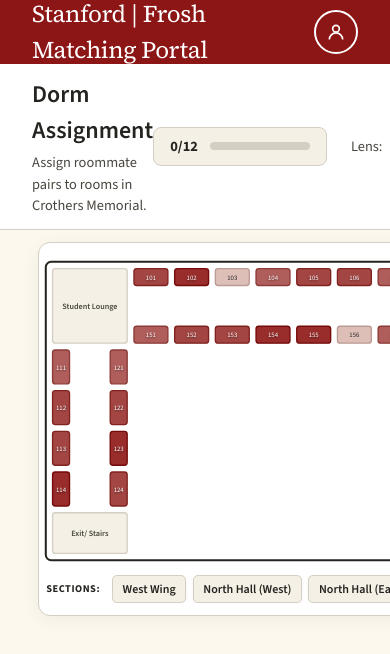
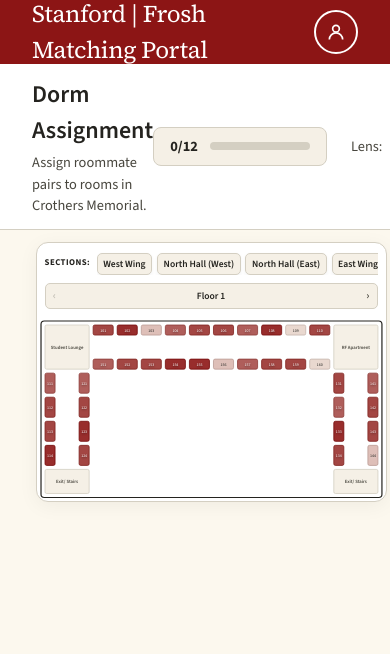
Before and after one commit to omfarkas/247froshmatch, a React (Vite) app: page /dorm in a window 390 px wide. Shown: the top 654 px of the page. Built offline with nearby package versions, Linux system fonts and the light colour scheme.

Commit message:
added color changes (green done rooms)

```diff
--- a/src/pages/dorm/DormAssignment.jsx
+++ b/src/pages/dorm/DormAssignment.jsx
@@ -804,7 +804,12 @@
   };
 
   const handleZoneClick = (zone) => {
-    setSelectedZone(zone);
+    // If clicking the same zone, deselect it
+    if (selectedZone?.id === zone.id) {
+      setSelectedZone(null);
+    } else {
+      setSelectedZone(zone);
+    }
     setSelectedRoom(null);
     setSwapSource(null);
   };
@@ -814,6 +819,16 @@
       ...prev,
       [currentFloor.id]: prev[currentFloor.id].map((z) =>
         z.id === zoneId ? { ...z, status: "approved" } : z
+      ),
+    }));
+    setSelectedZone(null);
+  };
+
+  const handleUnapproveZone = (zoneId) => {
+    setAllZones((prev) => ({
+      ...prev,
+      [currentFloor.id]: prev[currentFloor.id].map((z) =>
+        z.id === zoneId ? { ...z, status: "pending" } : z
       ),
     }));
     setSelectedZone(null);
@@ -1057,6 +1072,7 @@
           zoneRooms={selectedZone ? getRoomsForZone(selectedZone) : []}
           roomContext={selectedRoom ? getRoomContext(selectedRoom) : []}
           onApproveZone={handleApproveZone}
+          onUnapproveZone={handleUnapproveZone}
           onClose={() => {
             setSelectedRoom(null);
             setSelectedZone(null);
@@ -1079,11 +1095,51 @@
               <div className="swap-room">
                 <strong>Room {swapSource.id}</strong>
                 <p>{swapSource.students.join(" & ")}</p>
+                <div className="swap-room-habits">
+                  <div className="habit-item">
+                    <span className="habit-label">Social:</span>
+                    <span className="habit-value">
+                      {swapSource.preferences.social}/10
+                    </span>
+                  </div>
+                  <div className="habit-item">
+                    <span className="habit-label">Sleep:</span>
+                    <span className="habit-value capitalize">
+                      {swapSource.preferences.sleep}
+                    </span>
+                  </div>
+                  <div className="habit-item">
+                    <span className="habit-label">Athlete:</span>
+                    <span className="habit-value">
+                      {swapSource.preferences.varsity ? "Yes" : "No"}
+                    </span>
+                  </div>
+                </div>
               </div>
               <div className="swap-arrow">⇄</div>
               <div className="swap-room">
                 <strong>Room {swapTarget.id}</strong>
                 <p>{swapTarget.students.join(" & ")}</p>
+                <div className="swap-room-habits">
+                  <div className="habit-item">
+                    <span className="habit-label">Social:</span>
+                    <span className="habit-value">
+                      {swapTarget.preferences.social}/10
+                    </span>
+                  </div>
+                  <div className="habit-item">
+                    <span className="habit-label">Sleep:</span>
+                    <span className="habit-value capitalize">
+                      {swapTarget.preferences.sleep}
+                    </span>
+                  </div>
+                  <div className="habit-item">
+                    <span className="habit-label">Athlete:</span>
+                    <span className="habit-value">
+                      {swapTarget.preferences.varsity ? "Yes" : "No"}
+                    </span>
+                  </div>
+                </div>
               </div>
             </div>
             <div className="swap-actions">
--- a/src/pages/dorm/components/FloorPlan.css
+++ b/src/pages/dorm/components/FloorPlan.css
@@ -11,7 +11,7 @@
 
 .floor-plan-wrapper {
   background: var(--color-surface);
-  padding: 0.75rem 0 0;
+  padding: 0;
   border-radius: 12px;
   box-shadow: 0 4px 20px rgba(0, 0, 0, 0.05);
   border: 1px solid var(--color-border);
@@ -74,48 +74,49 @@
 
 /* Rooms highlighted in selected section */
 .room.zone-highlight {
-  stroke: #8c1515 !important;
-  stroke-width: 3;
-  filter: brightness(1.1) drop-shadow(0 0 6px rgba(140, 21, 21, 0.4));
+  stroke: #2e6f40 !important;
+  stroke-width: 2;
+  filter: brightness(1.1) drop-shadow(0 0 4px rgba(46, 111, 64, 0.4));
 }
 
 /* Strong swap source indicator */
 .room.swap-source {
-  stroke: #8c1515 !important;
-  stroke-width: 4;
-  filter: drop-shadow(0 0 12px rgba(140, 21, 21, 0.6));
+  stroke: #2e6f40 !important;
+  stroke-width: 2.5;
+  filter: drop-shadow(0 0 6px rgba(46, 111, 64, 0.5));
   animation: swap-pulse 1.5s ease-in-out infinite;
 }
 
 .room.swap-target:hover {
   stroke: #2e6f40 !important;
-  stroke-width: 3;
-  filter: drop-shadow(0 0 8px rgba(46, 111, 64, 0.5));
+  stroke-width: 2;
+  filter: drop-shadow(0 0 5px rgba(46, 111, 64, 0.45));
   cursor: crosshair;
 }
 
 @keyframes swap-pulse {
   0%,
   100% {
-    filter: drop-shadow(0 0 8px rgba(140, 21, 21, 0.4));
+    filter: drop-shadow(0 0 4px rgba(46, 111, 64, 0.4));
   }
   50% {
-    filter: drop-shadow(0 0 16px rgba(140, 21, 21, 0.8));
+    filter: drop-shadow(0 0 8px rgba(46, 111, 64, 0.6));
   }
 }
 
-/* Controls row below map */
+/* Controls row above map */
 .map-controls-row {
   display: flex;
   justify-content: space-between;
   align-items: center;
   width: 100%;
-  margin-top: 0;
-  padding: 0.5rem 1.2% 0.75rem;
+  margin-bottom: 0;
+  padding: 0.75rem 1.2% 0.5rem;
   gap: 1rem;
   box-sizing: border-box;
   position: relative;
   z-index: 10;
+  overflow: visible;
 }
 
 /* Section tabs on left */
@@ -124,6 +125,7 @@
   align-items: center;
   gap: 0.75rem;
   flex: 1;
+  min-width: 0;
 }
 
 /* Floor navigation */
@@ -136,7 +138,8 @@
   padding: 0.25rem 0.4rem;
   border-radius: 5px;
   border: 1px solid var(--color-border);
-  flex-shrink: 0;
+  flex-shrink: 1;
+  min-width: 100px;
   width: 140px;
   height: 28px;
 }
@@ -198,8 +201,28 @@
   display: flex;
   gap: 0.4rem;
   overflow-x: auto;
+  overflow-y: visible;
   flex: 1;
-  padding-bottom: 0;
+  padding: 2px 0 0 0;
+  scrollbar-width: thin;
+  scrollbar-color: var(--color-border) transparent;
+}
+
+.section-tabs-list::-webkit-scrollbar {
+  height: 4px;
+}
+
+.section-tabs-list::-webkit-scrollbar-track {
+  background: transparent;
+}
+
+.section-tabs-list::-webkit-scrollbar-thumb {
+  background: var(--color-border);
+  border-radius: 2px;
+}
+
+.section-tabs-list::-webkit-scrollbar-thumb:hover {
+  background: var(--color-text-secondary);
 }
 
 .section-tab {
@@ -225,10 +248,10 @@
 }
 
 .section-tab.pending:hover {
-  border-color: #8c1515;
-  background: rgba(140, 21, 21, 0.08);
+  border-color: #48463e;
+  background: rgba(72, 70, 62, 0.08);
   transform: translateY(-1px);
-  box-shadow: 0 4px 8px rgba(140, 21, 21, 0.2);
+  box-shadow: 0 4px 8px rgba(72, 70, 62, 0.2);
 }
 
 .section-tab.approved {
@@ -239,10 +262,10 @@
 }
 
 .section-tab.selected {
-  border-color: #8c1515 !important;
-  background: rgba(140, 21, 21, 0.12) !important;
-  color: #8c1515;
-  box-shadow: 0 4px 12px rgba(140, 21, 21, 0.35);
+  border-color: #48463e !important;
+  background: rgba(72, 70, 62, 0.15) !important;
+  color: #48463e;
+  box-shadow: 0 4px 12px rgba(72, 70, 62, 0.35);
   transform: translateY(-1px);
 }
 
@@ -250,3 +273,112 @@
   font-size: 0.75rem;
   font-weight: 700;
 }
+
+/* Responsive styles for smaller screens */
+@media (max-width: 1024px) {
+  .map-controls-row {
+    padding: 0.5rem 1% 0.5rem;
+    gap: 0.75rem;
+  }
+
+  .section-tabs-label {
+    font-size: 0.6rem;
+  }
+
+  .section-tab {
+    padding: 0.15rem 0.5rem;
+    font-size: 0.7rem;
+    height: 26px;
+  }
+
+  .floor-nav {
+    width: 120px;
+    min-width: 90px;
+    height: 26px;
+    padding: 0.2rem 0.3rem;
+  }
+
+  .floor-nav-btn {
+    font-size: 0.75rem;
+    padding: 0.05rem 0.25rem;
+  }
+
+  .floor-name {
+    font-size: 0.6rem;
+  }
+}
+
+@media (max-width: 768px) {
+  .map-controls-row {
+    padding: 0.4rem 0.5% 0.4rem;
+    gap: 0.5rem;
+  }
+
+  .section-tabs {
+    gap: 0.5rem;
+  }
+
+  .section-tabs-label {
+    font-size: 0.55rem;
+  }
+
+  .section-tab {
+    padding: 0.1rem 0.4rem;
+    font-size: 0.65rem;
+    height: 24px;
+    gap: 0.15rem;
+  }
+
+  .floor-nav {
+    width: 100px;
+    min-width: 80px;
+    height: 24px;
+    padding: 0.15rem 0.25rem;
+  }
+
+  .floor-nav-btn {
+    font-size: 0.7rem;
+    padding: 0.05rem 0.2rem;
+  }
+
+  .floor-name {
+    font-size: 0.55rem;
+  }
+
+  .tab-check {
+    font-size: 0.7rem;
+  }
+}
+
+@media (max-width: 480px) {
+  .map-controls-row {
+    flex-direction: column;
+    gap: 0.5rem;
+    padding: 0.5rem;
+  }
+
+  .section-tabs {
+    width: 100%;
+    gap: 0.4rem;
+  }
+
+  .section-tabs-list {
+    gap: 0.3rem;
+  }
+
+  .section-tab {
+    padding: 0.1rem 0.35rem;
+    font-size: 0.6rem;
+    height: 22px;
+  }
+
+  .floor-nav {
+    width: 100%;
+    min-width: unset;
+    height: 26px;
+  }
+
+  .floor-name {
+    font-size: 0.6rem;
+  }
+}
--- a/src/pages/dorm/components/FloorPlan.jsx
+++ b/src/pages/dorm/components/FloorPlan.jsx
@@ -44,6 +44,11 @@
   const getRoomStyle = (room) => {
     if (activeLens === "none") return {};
 
+    // Check if room is in an approved zone
+    const roomZoneType = getZoneTypeForRoom(room);
+    const roomZone = zones?.find((z) => getZoneType(z.id) === roomZoneType);
+    const isApproved = roomZone?.status === "approved";
+
     let intensity = 0;
 
     if (activeLens === "social") {
@@ -77,27 +82,20 @@
 
     let r, g, b;
 
-    if (activeLens === "social") {
-      // Social gradient: Light cream (#F5F0E6) -> Coral (#E87461) -> Stanford Red (#8C1515)
-      // Low social: 245, 240, 230
-      // High social: 140, 21, 21
+    if (isApproved) {
+      // Pale green gradient for approved sections: Very light mint -> Soft sage green
+      // Low: 235, 245, 235
+      // High: 180, 210, 185
+      r = Math.round(235 - intensity * (235 - 180));
+      g = Math.round(245 - intensity * (245 - 210));
+      b = Math.round(235 - intensity * (235 - 185));
+    } else {
+      // All lenses use the same red gradient: Light cream -> Coral -> Stanford Red
+      // Low: 245, 240, 230
+      // High: 140, 21, 21
       r = Math.round(245 - intensity * (245 - 140));
       g = Math.round(240 - intensity * (240 - 21));
       b = Math.round(230 - intensity * (230 - 21));
-    } else if (activeLens === "sleep") {
-      // Sleep gradient: Light yellow/cream (#FFF8E1) -> Lavender (#9575CD) -> Deep purple (#5E35B1)
-      // Early: 255, 248, 225
-      // Late: 94, 53, 177
-      r = Math.round(255 - intensity * (255 - 94));
-      g = Math.round(248 - intensity * (248 - 53));
-      b = Math.round(225 - intensity * (225 - 177));
-    } else if (activeLens === "varsity") {
-      // Athletes gradient: Light cream (#F5F0E6) -> Turf Green (#2E6F40)
-      // Non-athlete: 245, 240, 230
-      // Athlete: 46, 111, 64
-      r = Math.round(245 - intensity * (245 - 46));
-      g = Math.round(240 - intensity * (240 - 111));
-      b = Math.round(230 - intensity * (230 - 64));
     }
 
     const strokeR = Math.max(r - 35, 40);
@@ -119,6 +117,55 @@
   return (
     <div className="floor-plan-container">
       <div className="floor-plan-wrapper">
+        {/* Controls row above map */}
+        <div className="map-controls-row">
+          {/* Section tabs on left */}
+          <div className="section-tabs">
+            <span className="section-tabs-label">Sections:</span>
+            <div className="section-tabs-list">
+              {zones &&
+                zones.map((zone) => {
+                  const isSelected = selectedZone?.id === zone.id;
+                  const isApproved = zone.status === "approved";
+
+                  return (
+                    <button
+                      key={zone.id}
+                      className={`section-tab ${isSelected ? "selected" : ""} ${
+                        isApproved ? "approved" : "pending"
+                      }`}
+                      onClick={() => onZoneClick(zone)}
+                    >
+                      {isApproved && <span className="tab-check">✓</span>}
+                      {zone.label}
+                    </button>
+                  );
+                })}
+            </div>
+          </div>
+
+          {/* Floor navigation on right */}
+          <div className="floor-nav">
+            <button
+              className="floor-nav-btn"
+              onClick={() => onChangeFloor(-1)}
+              disabled={currentFloorIndex === 0}
+            >
+              ‹
+            </button>
+            <div className="floor-indicator">
+              <span className="floor-name">{floor.name}</span>
+            </div>
+            <button
+              className="floor-nav-btn"
+              onClick={() => onChangeFloor(1)}
+              disabled={currentFloorIndex === floors.length - 1}
+            >
+              ›
+            </button>
+          </div>
+        </div>
+
         <svg
           className="floor-plan"
           viewBox="0 0 870 460"
@@ -205,55 +252,6 @@
             );
           })}
         </svg>
-
-        {/* Controls row below map */}
-        <div className="map-controls-row">
-          {/* Section tabs on left */}
-          <div className="section-tabs">
-            <span className="section-tabs-label">Sections:</span>
-            <div className="section-tabs-list">
-              {zones &&
-                zones.map((zone) => {
-                  const isSelected = selectedZone?.id === zone.id;
-                  const isApproved = zone.status === "approved";
-
-                  return (
-                    <button
-                      key={zone.id}
-                      className={`section-tab ${isSelected ? "selected" : ""} ${
-                        isApproved ? "approved" : "pending"
-                      }`}
-                      onClick={() => onZoneClick(zone)}
-                    >
-                      {isApproved && <span className="tab-check">✓</span>}
-                      {zone.label}
-                    </button>
-                  );
-                })}
-            </div>
-          </div>
-
-          {/* Floor navigation on right */}
-          <div className="floor-nav">
-            <button
-              className="floor-nav-btn"
-              onClick={() => onChangeFloor(-1)}
-              disabled={currentFloorIndex === 0}
-            >
-              ‹
-            </button>
-            <div className="floor-indicator">
-              <span className="floor-name">{floor.name}</span>
-            </div>
-            <button
-              className="floor-nav-btn"
-              onClick={() => onChangeFloor(1)}
-              disabled={currentFloorIndex === floors.length - 1}
-            >
-              ›
-            </button>
-          </div>
-        </div>
       </div>
     </div>
   );
```
Also changed, not shown: src/pages/dorm/DormAssignment.css (+39 -4 lines), src/pages/dorm/components/IssuePanel.css (+21 -4 lines), src/pages/dorm/components/IssuePanel.jsx (+10 -15 lines).
